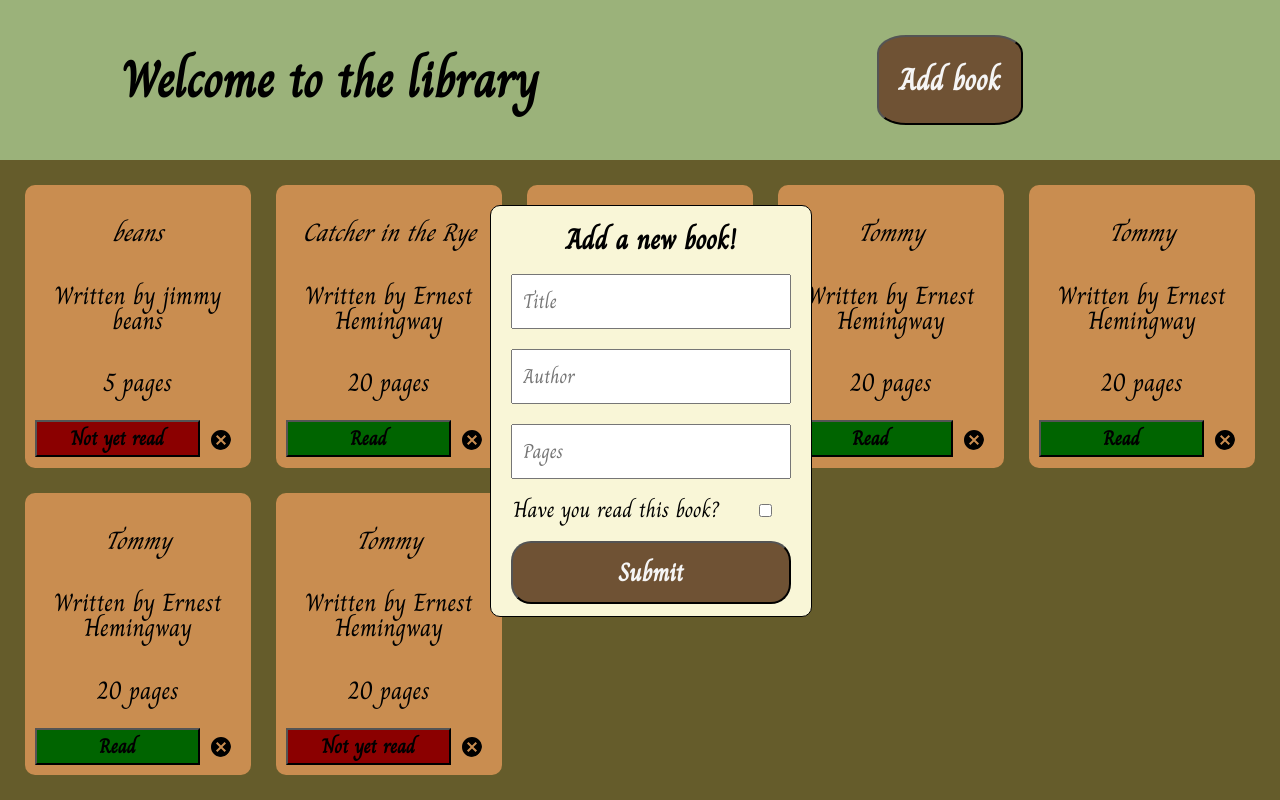
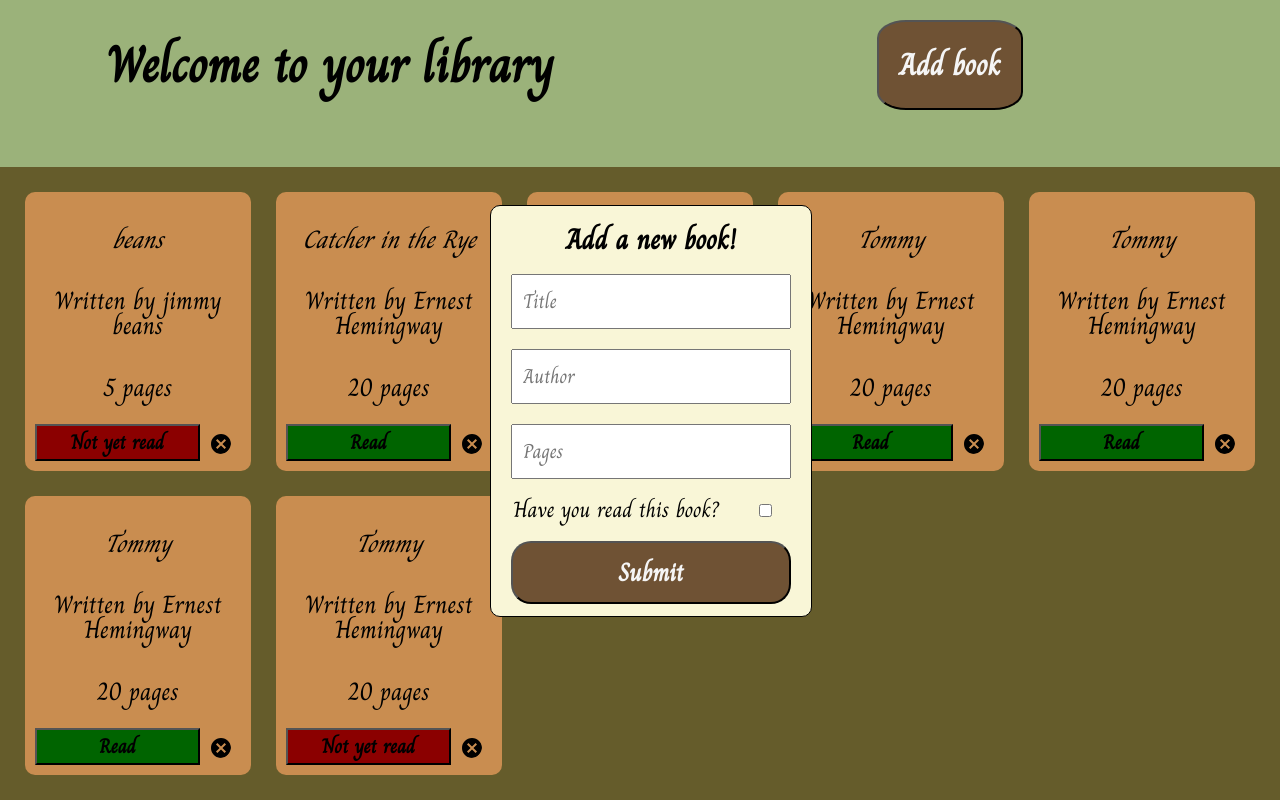
Before and after one commit to jaredw4332/library, a plain HTML site: page index.html in a window 1280 px wide. Drawn offline with Linux system fonts and the light colour scheme.

Commit message:
Separate popupForm from container

```diff
--- a/index.html
+++ b/index.html
@@ -11,12 +11,16 @@
 <body>
     <div id="container">
         <div id="headerContent">
-            <h1>Welcome to the library</h1>
+            <h1>Welcome to your library</h1>
             <button type="button" id="addBookButton" onclick="openForm()">Add book</button>
         </div>
 
+        <div id="formBackground"></div>
+
+        <div id="libraryDisplay"></div>
+    </div>
+
     <div id="popupForm">
-            <!-- <button type="button" id="closeFormButton" onclick="closeForm()">X</button> -->
         <form id="bookInput" onsubmit="return addBookToLibrary()">
             <p id="popupHeader">Add a new book!</p>
             <input type="text" name="title" id="title" placeholder="Title" required>
@@ -33,7 +37,5 @@
         </form>
     </div>
 
-        <div id="libraryDisplay"></div>
-    </div>
 </body>
 </html>
```
Lines whose indentation alone changed are shown as unchanged.
